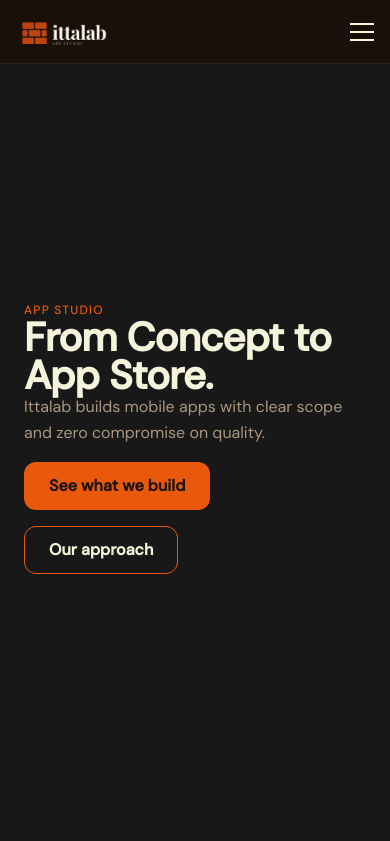
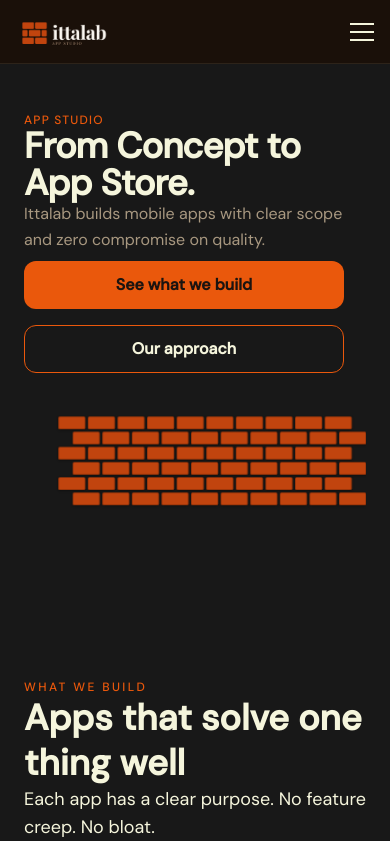
Before and after one commit to ittalab/ittalab-wesbite, a Next.js app: page / in a window 390 px wide. Shown: the top 841 px of the page. Built offline with nearby package versions, Linux system fonts and the light colour scheme.

Commit message:
fixed bricks

```diff
--- a/components/home/AppsPreview.tsx
+++ b/components/home/AppsPreview.tsx
@@ -6,9 +6,9 @@ import AppCard from "@/components/apps/AppCard";
 
 export default function AppsPreview() {
   return (
-    <section className="py-20 lg:py-24">
+    <section className="pt-24 pb-20 lg:py-24">
       <div className="container mx-auto px-6 lg:px-16">
-        <div className="max-w-2xl space-y-5">
+        <div className="max-w-2xl space-y-6">
           <SectionLabel>{"WHAT WE BUILD"}</SectionLabel>
 
           <h2 className="text-4xl lg:text-5xl font-display font-bold text-foreground leading-tight">
@@ -20,7 +20,7 @@ export default function AppsPreview() {
           </p>
         </div>
 
-        <div className="mt-8 sm:mt-10 grid md:grid-cols-2 lg:grid-cols-3 gap-3 sm:gap-6 lg:gap-7">
+        <div className="mt-12 sm:mt-14 grid md:grid-cols-2 lg:grid-cols-3 gap-4 sm:gap-6 lg:gap-7">
           {apps.map((app) => (
             <div className="h-full flex" key={app.slug}>
               <AppCard app={app} />
--- a/components/home/HeroSection.tsx
+++ b/components/home/HeroSection.tsx
@@ -5,6 +5,10 @@ import CTAButton from "@/components/ui/CTAButton";
 
 const ROWS = 6;
 const COLS = 10;
+const BRICK_WIDTH = 34;
+const BRICK_HEIGHT = 16;
+const BRICK_GAP = 3;
+const ROW_OFFSET = 18;
 
 // Bricklaying order: bottom row first, left to right, then next row up
 // Each brick drops in from above its final position
@@ -28,12 +32,12 @@ const totalHeadlineDuration = words.length * 0.12 + 0.35; // last word delay + i
 
 export default function HeroSection() {
   return (
-    <section className="min-h-[calc(100vh-4rem)] flex items-center pt-8 pb-16 sm:pt-10 sm:pb-20 lg:pt-12 lg:pb-24">
+    <section className="min-h-fit lg:min-h-[calc(100vh-4rem)] flex items-start lg:items-center pt-12 pb-16 sm:pt-14 sm:pb-20 lg:pt-12 lg:pb-24">
       <div className="container mx-auto px-6 lg:px-16">
         <div className="grid lg:grid-cols-2 gap-8 md:gap-12 lg:gap-16 items-center">
 
           {/* ── LEFT: Text ── */}
-          <div className="space-y-6">
+          <div className="space-y-7 sm:space-y-8">
             <p
               className="text-xs font-sans font-medium tracking-widest uppercase"
               style={{
@@ -49,9 +53,8 @@ export default function HeroSection() {
             {/* Brick-drop headline */}
             <h1
               aria-label={headline}
-              className="font-display font-bold leading-[0.95] tracking-tight"
+              className="font-display font-bold leading-[1.02] tracking-tight text-4xl sm:text-6xl lg:text-[80px]"
               style={{
-                fontSize: "clamp(40px, 7vw, 80px)",
                 color: "#F5F5DC",
                 display: "block",
               }}
@@ -75,7 +78,7 @@ export default function HeroSection() {
 
             {/* Subtext — fades in after last word lands */}
             <p
-              className="font-sans leading-relaxed max-w-xl"
+              className="font-sans leading-relaxed max-w-md sm:max-w-xl"
               style={{
                 fontSize: "clamp(16px, 2vw, 20px)",
                 color: "#A89880",
@@ -89,37 +92,38 @@ export default function HeroSection() {
 
             {/* CTAs */}
             <div
-              className="flex flex-wrap gap-4 pt-4"
+              className="flex flex-col sm:flex-row items-stretch sm:items-center gap-4 sm:gap-8 pt-2 w-full max-w-xs sm:max-w-none"
               style={{
                 opacity: 0,
                 animation: "brickFadeIn 0.45s ease both",
                 animationDelay: `${totalHeadlineDuration + 0.2}s`,
               }}
             >
-              <CTAButton href="/apps" variant="primary">
+              <CTAButton href="/apps" variant="primary" className="w-full sm:w-auto">
                 See what we build
               </CTAButton>
-              <CTAButton href="/about" variant="secondary">
+              <CTAButton href="/about" variant="secondary" className="w-full sm:w-auto">
                 Our approach
               </CTAButton>
             </div>
           </div>
 
           {/* ── RIGHT: Brick wall ── */}
-          <div className="hidden md:flex justify-center items-center">
+          <div className="w-full flex justify-center items-center overflow-hidden mt-4 sm:mt-5 lg:mt-0">
             <div
+              className="mx-auto origin-center scale-[0.8] sm:scale-[0.9] md:scale-[1.05] lg:scale-[1.18]"
               style={{
                 position: "relative",
-                // Each brick: 44px wide, 22px tall, 3px gap
-                width: `${COLS * 47 + 23}px`, // +23 for odd-row offset
-                height: `${ROWS * 25}px`,
+                // Mobile-first brick geometry, then scaled up by breakpoints.
+                width: `${COLS * (BRICK_WIDTH + BRICK_GAP) + ROW_OFFSET}px`,
+                height: `${ROWS * (BRICK_HEIGHT + BRICK_GAP)}px`,
               }}
             >
               {Array.from({ length: ROWS }).map((_, rowIndex) =>
                 Array.from({ length: COLS }).map((_, colIndex) => {
                   const isOddRow = rowIndex % 2 === 1;
-                  const left = colIndex * 47 + (isOddRow ? 23 : 0);
-                  const top = rowIndex * 25;
+                  const left = colIndex * (BRICK_WIDTH + BRICK_GAP) + (isOddRow ? ROW_OFFSET : 0);
+                  const top = rowIndex * (BRICK_HEIGHT + BRICK_GAP);
                   const delay = getBrickDelay(rowIndex, colIndex);
                   const color = getBrickColor(rowIndex, colIndex);
 
@@ -131,8 +135,8 @@ export default function HeroSection() {
                           position: "absolute",
                           left,
                           top,
-                          width: "44px",
-                          height: "22px",
+                          width: `${BRICK_WIDTH}px`,
+                          height: `${BRICK_HEIGHT}px`,
                           borderRadius: "2px",
                           backgroundColor: color,
                           // Mortar gap effect via box-shadow inset
```
